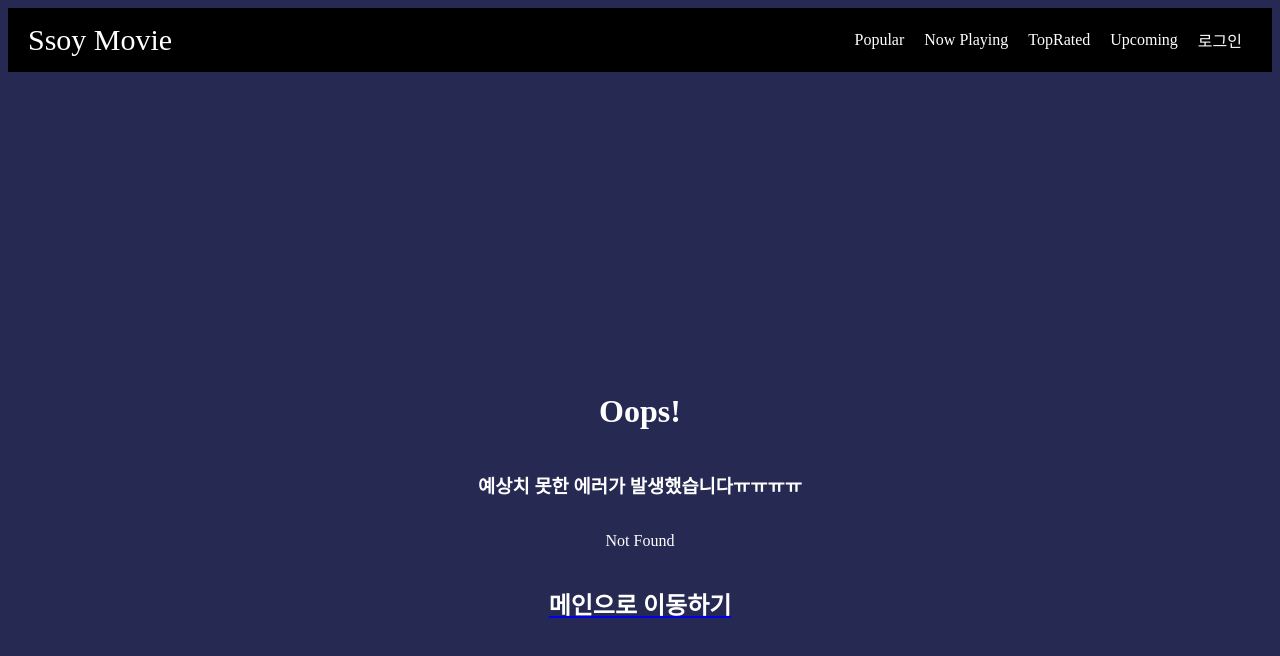
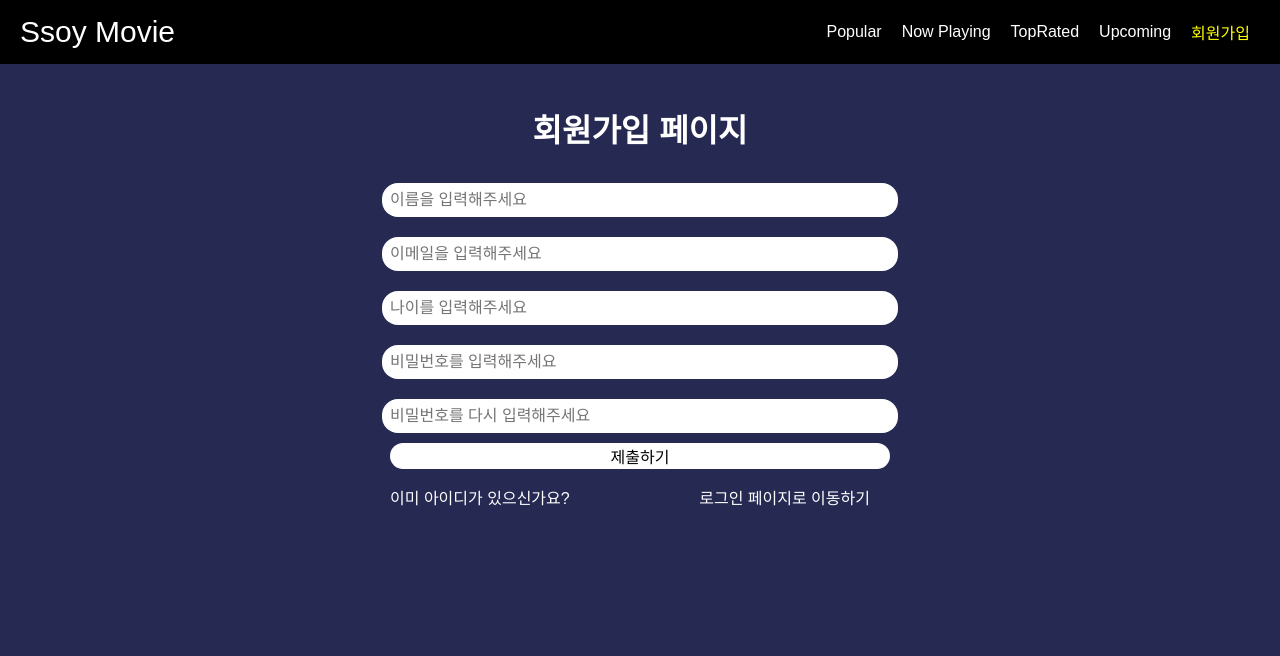
Before and after one commit to SKU-UMC-Web-Study/Ssoy, a React (Vite) app: page /signup in a window 1280 px wide. Before the commit this address had no page. Shown: the top 656 px of the page. Built offline with nearby package versions, Linux system fonts and the light colour scheme.

Commit message:
:sparkles: 미션 1 완료

```diff
--- a/package.json
+++ b/package.json
@@ -13,6 +13,7 @@
     "axios": "^1.6.8",
     "react": "^18.2.0",
     "react-dom": "^18.2.0",
+    "react-hook-form": "^7.51.4",
     "react-router-dom": "^6.23.0",
     "react-spinners": "^0.13.8",
     "save": "^2.9.0",
--- a/src/App.jsx
+++ b/src/App.jsx
@@ -7,6 +7,8 @@ import Header from './components/Header.jsx';
 import Welcome from './components/Welcome.jsx';
 import NotFound from './components/NotFound.jsx';
 import Moviedetail from './components/Moviedetail.jsx';
+import Signup from './components/Signup.jsx';
+import Login from './components/Login.jsx';
 
 const App = () =>{
 
@@ -23,6 +25,8 @@ const App = () =>{
         <Route path='/' element={<Welcome />} />
         <Route path="/movies/:id" element={<Moviedetail />} />
         <Route path='*' element={<NotFound/>}/>
+        <Route path='/signup' element ={<Signup/>}/>
+        <Route path='/login' element ={<Login/>}/>
       </Routes>
       </BrowserRouter>
 
--- a/src/components/Header.jsx
+++ b/src/components/Header.jsx
@@ -53,7 +53,7 @@ const Header = () => {
           <NavLink to="/nowplaying" isClicked={pathname === '/nowplaying'}>Now Playing</NavLink>
           <NavLink to="/toprated" isClicked={pathname === '/toprated'}>TopRated</NavLink>
           <NavLink to="/upcoming" isClicked={pathname === '/upcoming'}>Upcoming</NavLink>
-          <NavLink to="/login" onClick={handleClick}>{isLoggedIn ? "로그아웃" : "로그인"}</NavLink>
+          <NavLink to="/signup"isClicked={pathname === '/signup'}> 회원가입</NavLink>
         </NavMenu>
       </Navcontainer>
     </nav>
--- /dev/null
+++ b/src/components/Login.jsx
@@ -0,0 +1,8 @@
+const Login =()=>{
+    return(
+<div>
+    <h1>로그인</h1>
+</div>
+    )
+}
+export default Login;
--- a/src/components/Signup.jsx
+++ b/src/components/Signup.jsx
@@ -1,6 +1,7 @@
 import styled, { createGlobalStyle } from 'styled-components';
 import { useState } from 'react';
-
+import { useForm } from 'react-hook-form';
+import { useNavigate } from 'react-router-dom';
 const GlobalStyle = createGlobalStyle`
   body {
     background-color: #262952;
@@ -17,11 +18,12 @@ const InputBox = styled.input`
   font-size: 16px;
   outline: none;
   border: none;
-  width:300px;
-  margin-bottom: 30px;
+  width: 500px;
+  margin-top: 10px;
+  margin-bottom: 10px;
 `;
 
-const InputCon = styled.div`
+const InputCon = styled.form`
   display: flex;
   flex-direction: column;
   align-items: center;
@@ -31,48 +33,63 @@ const InputCon = styled.div`
 const SubmitBtn = styled.button`
   border-radius: 16px;
   background-color: white;
-  border:none;
+  border: none;
   color: black;
   font-size: 16px;
-  width:300px;
+  width: 500px;
+`;
 
+const Title = styled.h1`
+  color: white;
 `;
-const Title = styled.h1`
-color:white;
-`
-const AddtionCon =styled.div `
 
-`
-const Addition= styled.p`
-color:white;
-`
+const AddtionCon = styled.div`
+  display: flex;
+  justify-content: space-between;
+  width: 500px;
+`;
+
+const Addition = styled.p`
+  color: white;
+  margin-right: 20px;
+`;
+
+const Error = styled.p`
+  color: red;
+`;
 
 const Signup = () => {
-  const [form, setForm] = useState({
-    name: '',
-    email: '',
-    age: '',
-    password: '',
-    confirmpassword: ''
-  });
+  const { register, watch, handleSubmit, formState: { errors } } = useForm();
+  const navigate = useNavigate();
+  const onSubmit = (data) => {
+    console.log(data);
+    navigate('/login');
 
-  const handleChange = (e) => {
-    const { name, value } = e.target;
-    setForm({ ...form, [name]: value });
   };
 
   return (
     <>
       <GlobalStyle />
       <div>
-        <InputCon>
+        <InputCon onSubmit={handleSubmit(onSubmit)}>
           <Title>회원가입 페이지</Title>
-          <InputBox placeholder="이름을 입력해주세요" type="text" name="name" value={form.name} onChange={handleChange} />
-          <InputBox placeholder="이메일을 입력해주세요" type="email" name="email" value={form.email} onChange={handleChange} />
-          <InputBox placeholder="나이를 입력해주세요" type="text" name="age" value={form.age} onChange={handleChange} />
-          <InputBox placeholder="비밀번호를 입력해주세요" type="password" name="password" value={form.password} onChange={handleChange} />
-          <InputBox placeholder="비밀번호를 다시 입력해주세요" type="password" name="confirmpassword" value={form.confirmpassword} onChange={handleChange} />
-          <SubmitBtn>가입하기</SubmitBtn>
+          <InputBox placeholder="이름을 입력해주세요" type="text" name='name' {...register('name', { required: true, pattern: /^[A-Za-z]+$/i })} />
+          {errors.name && errors.name.type === 'required' && (<Error>이름을 입력해주세요</Error>)}
+          {errors.name && errors.name.type === 'pattern' && (<Error>이름은 문자열이어야 합니다</Error>)}
+          <InputBox placeholder="이메일을 입력해주세요" type="email" name='email' {...register('email', { required: true, pattern: /^\S+@\S+$/i })} />
+          {errors.email && errors.email.type === 'pattern' && (<Error>이메일 양식에 맞지 않습니다</Error>)}
+          {errors.email && errors.email.type === 'required' && (<Error>이메일을 입력해주세요</Error>)}
+          <InputBox placeholder="나이를 입력해주세요" type="text" name='age' {...register('age', { required: true, min: { value: 19, message: "나이는 19세 이상이어야 합니다" }, pattern: { value: /^[0-9]+$/, message: "숫자로 작성하여야 합니다" } })} />
+          {errors.age && <Error>{errors.age.message}</Error>}
+          <InputBox placeholder="비밀번호를 입력해주세요" type="password" {...register('password', { required: true, minLength: 4, maxLength: 12, pattern: /^(?=.*[a-zA-Z])(?=.*\d)(?=.*[@$!%*?&])[A-Za-z\d@$!%*?&]{4,12}$/ })} />
+          {errors.password && errors.password.type === 'required' && <Error>비밀번호를 입력해주세요</Error>}
+          {errors.password && errors.password.type === 'minLength' && <Error>비밀번호는 최소 4자리 이상이어야 합니다</Error>}
+          {errors.password && errors.password.type === 'maxLength' && <Error>비밀번호는 최대 12자리까지 가능합니다</Error>}
+          {errors.password && errors.password.type === 'pattern' && <Error>영어, 숫자, 특수문자를 조합해서 작성해주세요</Error>}
+          <InputBox placeholder="비밀번호를 다시 입력해주세요" type="password" {...register('confirmpassword', { required: true, validate: (value) => value === watch('password') })} />
+          {errors.confirmpassword && errors.confirmpassword.type === 'required' && <Error>비밀번호를 입력해주세요</Error>}
+          {errors.confirmpassword && errors.confirmpassword.type === 'validate' && <Error>비밀번호가 일치하지 않습니다</Error>}
+          <SubmitBtn type="submit">제출하기</SubmitBtn>
           <AddtionCon>
             <Addition>이미 아이디가 있으신가요?</Addition>
             <Addition>로그인 페이지로 이동하기</Addition>
@@ -83,5 +100,4 @@ const Signup = () => {
   );
 };
 
-
 export default Signup;
```
Also changed, not shown: src/components/adsjfkla.jsx (deleted), 1 other file (tests, documents, lock files or other folders).
